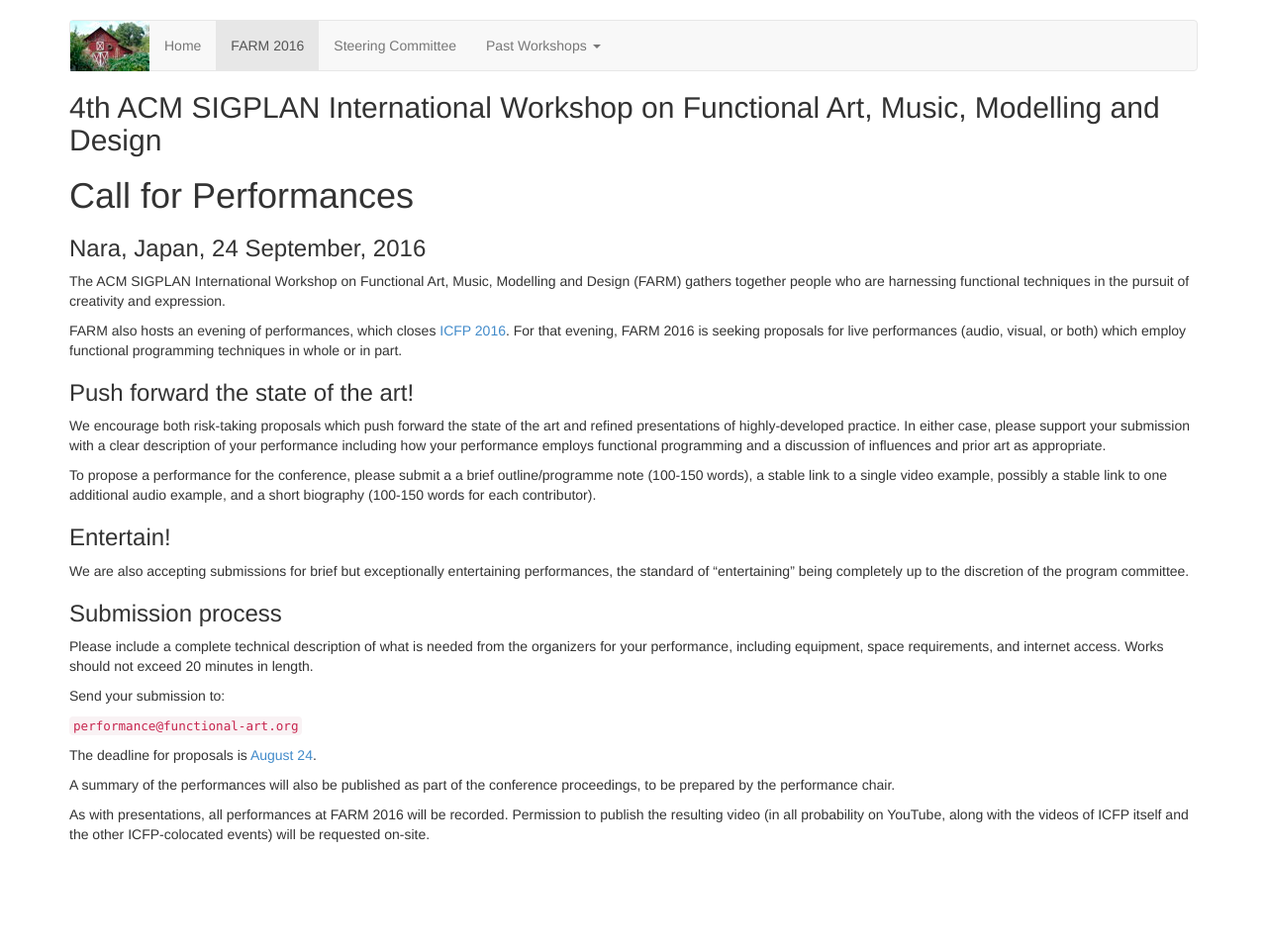
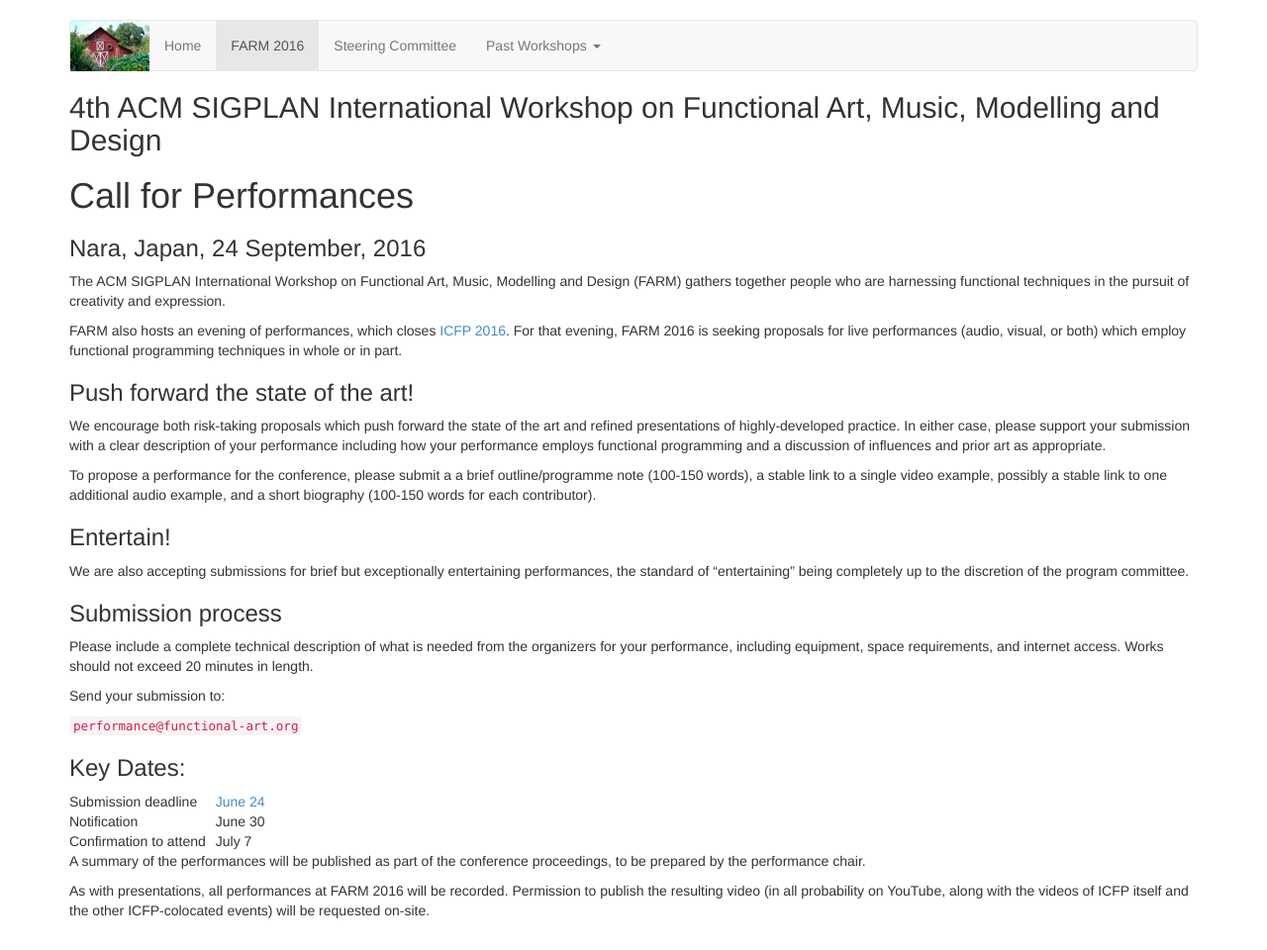
Before and after one commit to functional-art/functional-art.github.com, a Jekyll site: the page built from 2016/performances.md, in a window 1280 px wide. Shown: the whole page at 99% size. Built offline with Jekyll 4.4.1, drawn with Linux system fonts in a browser that asks for light colours; nearby versions of some CDN libraries; before the commit the page ends 900 px from its top, so only the background shows below that.

Commit message:
Change performance dates.!

```diff
--- a/2016/performances.md
+++ b/2016/performances.md
@@ -52,12 +52,28 @@
 
 [`performance@functional-art.org`](mailto:performance@functional-art.org)
 
+### Key Dates:
 
-The deadline for proposals is
-<a href="http://www.timeanddate.com/worldclock/fixedtime.html?msg=FARM+2016+Performance Submission+Deadline&iso=20160824T235959&p1=%3A">August
-24</a>.
 
-A summary of the performances will also be published as part of the
+<table>
+<tr>
+<td style="padding-right:10px">Submission deadline</td><td>
+<a href="http://www.timeanddate.com/worldclock/fixedtime.html?msg=FARM+2016+Performance Submission+Deadline&iso=20160624T235959&p1=%3A">June
+24</a></td>
+</tr>
+
+<tr>
+<td style="padding-right:10px">Notification</td>
+<td>June 30</td>
+</tr>
+
+<tr>
+<td style="padding-right:10px">Confirmation to attend</td>
+<td>July 7</td>
+</tr>
+</table>
+
+A summary of the performances will be published as part of the
 conference proceedings, to be prepared by the performance chair.
 
 As with presentations, all performances at FARM 2016 will be recorded.
```
